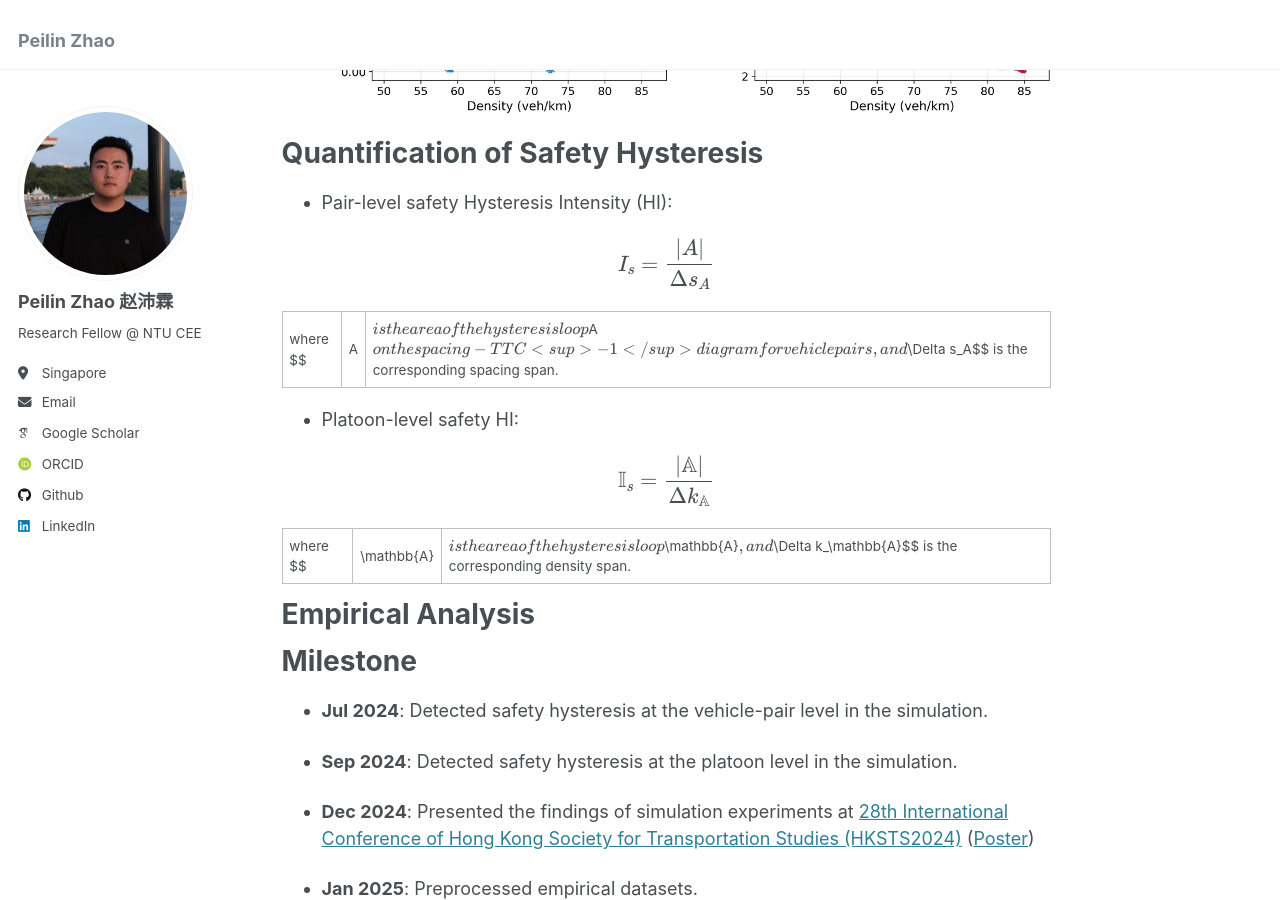
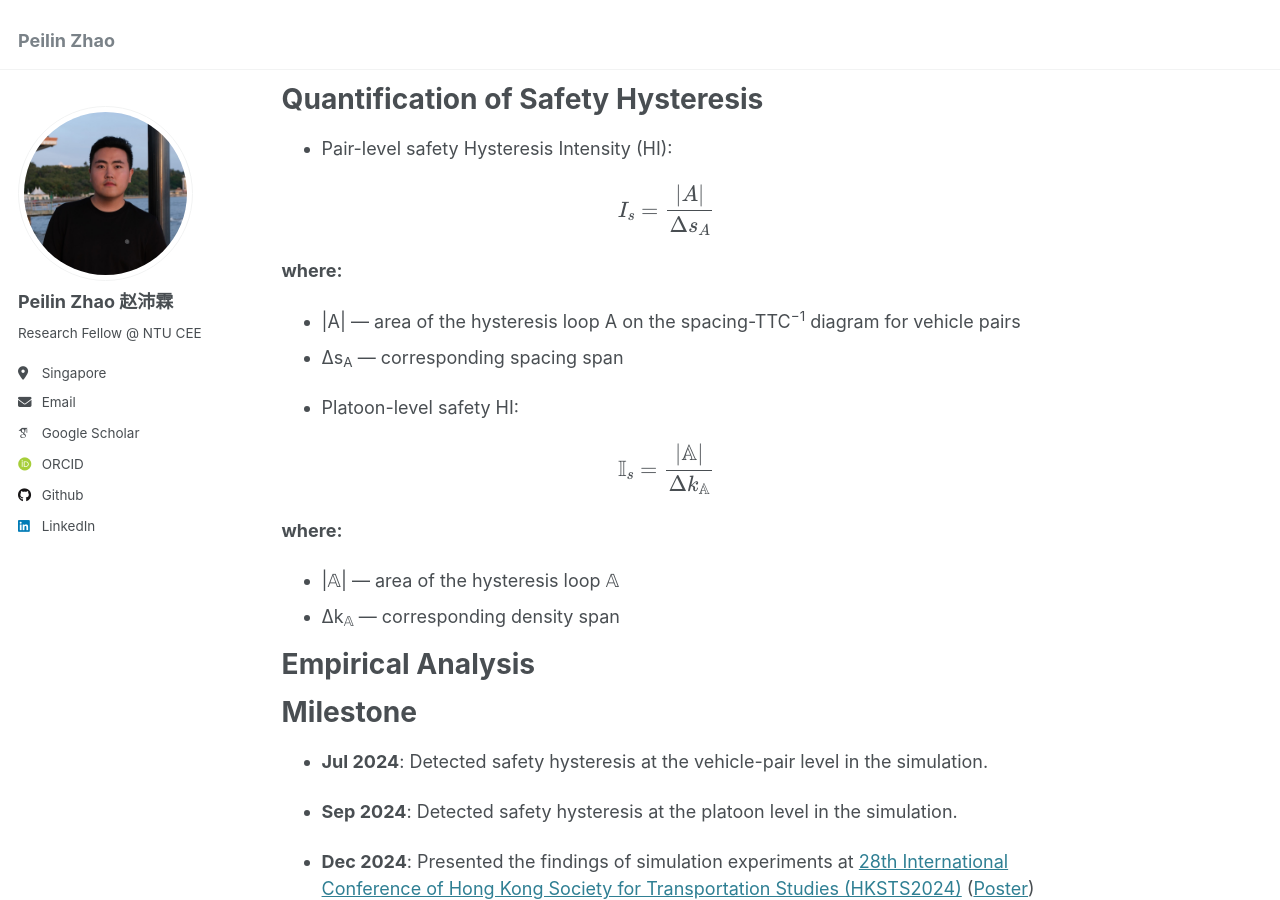
Before and after one commit to Jerry-zpl/Jerry-zpl.github.io, a Jekyll site: the page built from _publications/2026-TRC-105806.md, in a window 1280 px wide and 900 px high, scrolled down 2808 px. Built offline with Jekyll 4.4.1, drawn with Linux system fonts in a browser that asks for light colours; some web fonts are replaced; some of the changed text lies outside the part shown.

Commit message:
Update 2026-TRC-105806.md

```diff
--- a/_publications/2026-TRC-105806.md
+++ b/_publications/2026-TRC-105806.md
@@ -47,7 +47,10 @@ $$
 I_s = \frac{|A|}{\Delta s_A}
 $$
 
-where $$|A|$$ is the area of the hysteresis loop $$A$$ on the spacing-TTC<sup>−1</sup> diagram for vehicle pairs, and $$\Delta s_A$$ is the corresponding spacing span.
+**where:**
+
+- \|A\| — area of the hysteresis loop A on the spacing-TTC<sup>−1</sup> diagram for vehicle pairs
+- Δs<sub>A</sub> — corresponding spacing span
 
 - Platoon-level safety HI:
 
@@ -55,7 +58,10 @@ $$
 \mathbb{I}_s = \frac{|\mathbb{A}|}{\Delta k_\mathbb{A}}
 $$
 
-where $$|\mathbb{A}|$$ is the area of the hysteresis loop $$\mathbb{A}$$, and $$\Delta k_\mathbb{A}$$ is the corresponding density span.
+**where:**
+
+- \|𝔸\| — area of the hysteresis loop 𝔸
+- Δk<sub>𝔸</sub> — corresponding density span
 
 
 
```
Also changed, not shown: other parts of _publications/2026-TRC-105806.md (+2 -2 lines).
